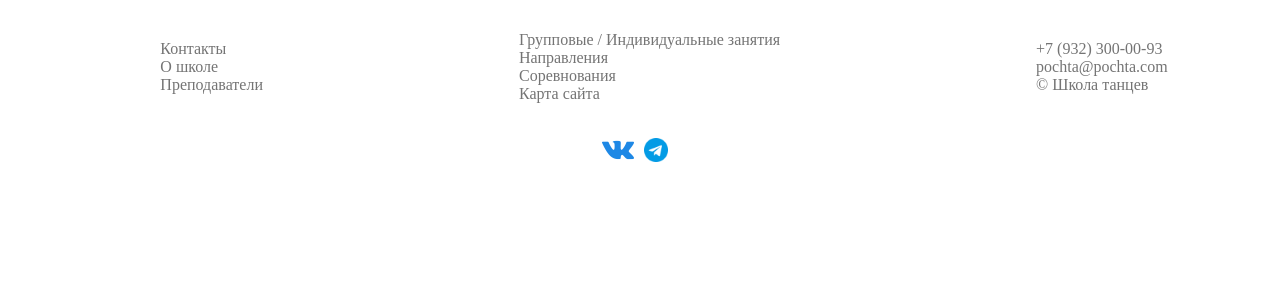
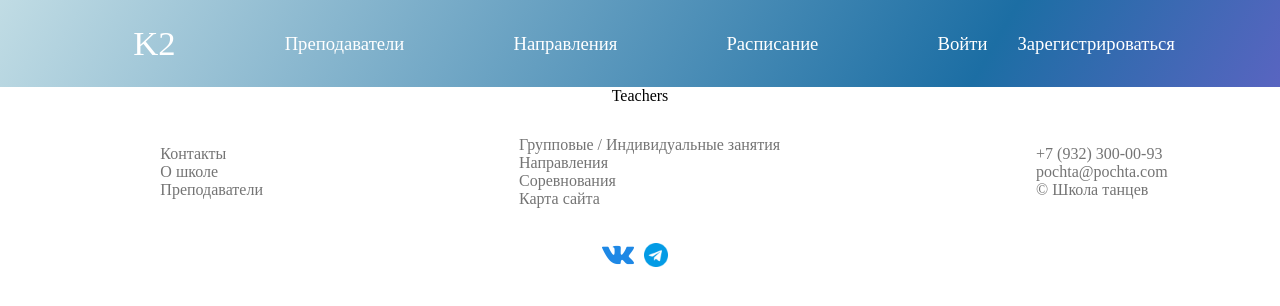
Before and after one commit to vanyavox/dance-school-project, a React (Create React App) app in the folder frontend/: page /teachers in a window 1280 px wide. Shown: the top 306 px of the page. Built offline with nearby package versions, Linux system fonts and the light colour scheme; a web font is replaced by a local one.

Commit message:
teacher, teacherlist css/tsx

```diff
--- a/frontend/src/App/App.tsx
+++ b/frontend/src/App/App.tsx
@@ -4,13 +4,15 @@ import Footer from '../features/Footer/Footer';
 import Header from '../features/Header/Header';
 import './App.css';
 import Main from '../features/Main/Main';
+import TeacherList from '../features/TeacherList/TeacherList';
 
 function App(): JSX.Element {
   return (
     <div className="App">
       <Routes>
         <Route path="/" element={<Header />}>
-        <Route path="/" element={<Main />} />
+          <Route path="/" element={<Main />} />
+          <Route path="/teachers" element={<TeacherList />} />
         </Route>
       </Routes>
       <Footer />
--- /dev/null
+++ b/frontend/src/features/TeacherList/TeacherList.module.css
@@ -0,0 +1,9 @@
+.content__body {
+  display: flex;
+  flex-direction: row;
+  justify-content: center;
+  align-items: center;
+  flex-wrap: wrap;
+  width: 80%;
+  margin: auto;
+}
--- /dev/null
+++ b/frontend/src/features/TeacherList/TeacherList.tsx
@@ -0,0 +1,12 @@
+import React from 'react';
+import style from './TeacherList.module.css';
+
+function TeacherList(): JSX.Element {
+  return (
+    <div className={style.content__body}>
+      Teachers
+    </div>
+  );
+}
+
+export default TeacherList;
```
Also changed, not shown: frontend/src/features/Teacher/Teacher.tsx (added, +9 -0 lines), frontend/src/App/App.css (line endings or trailing spaces), frontend/src/features/Teacher/Teacher.module.css (added).
